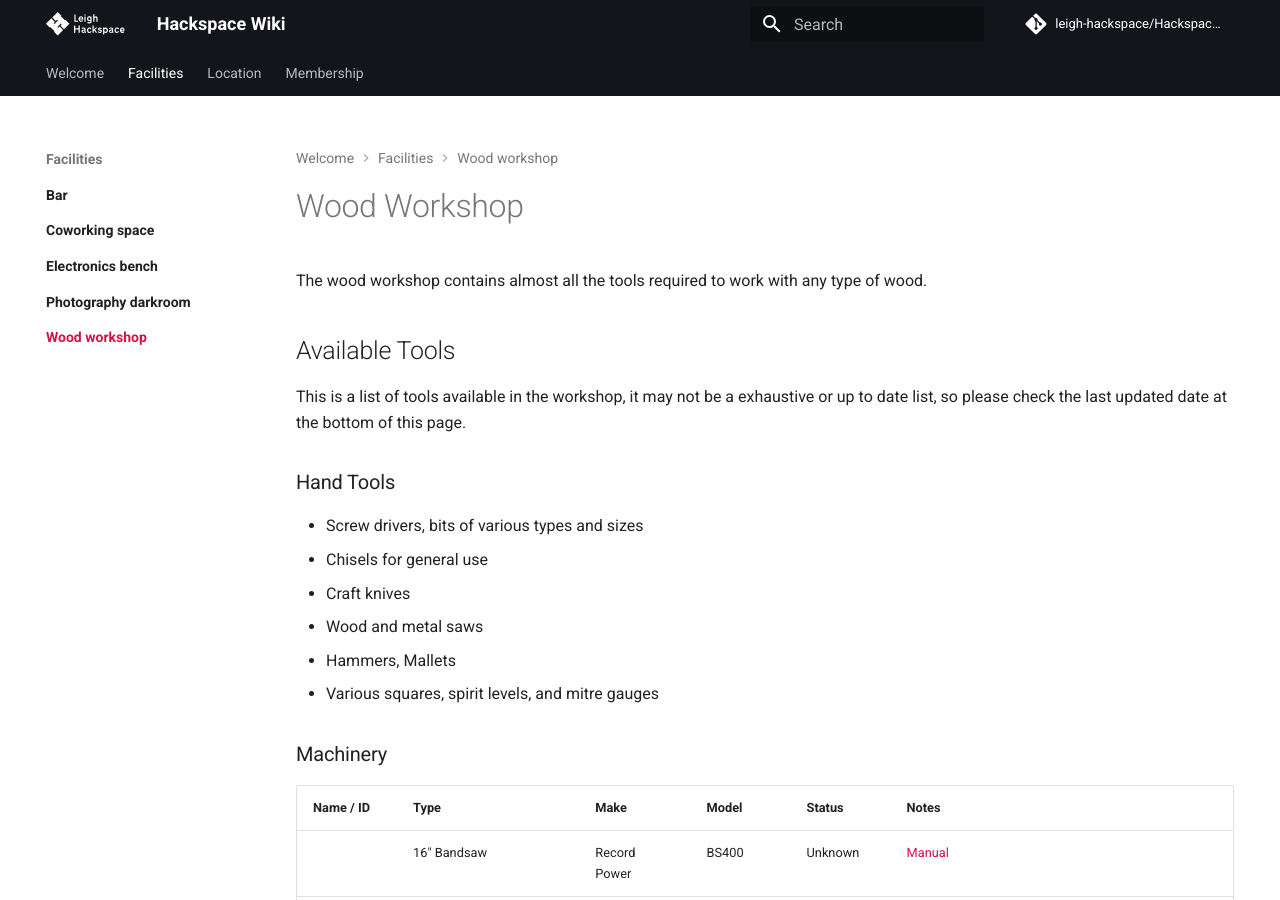
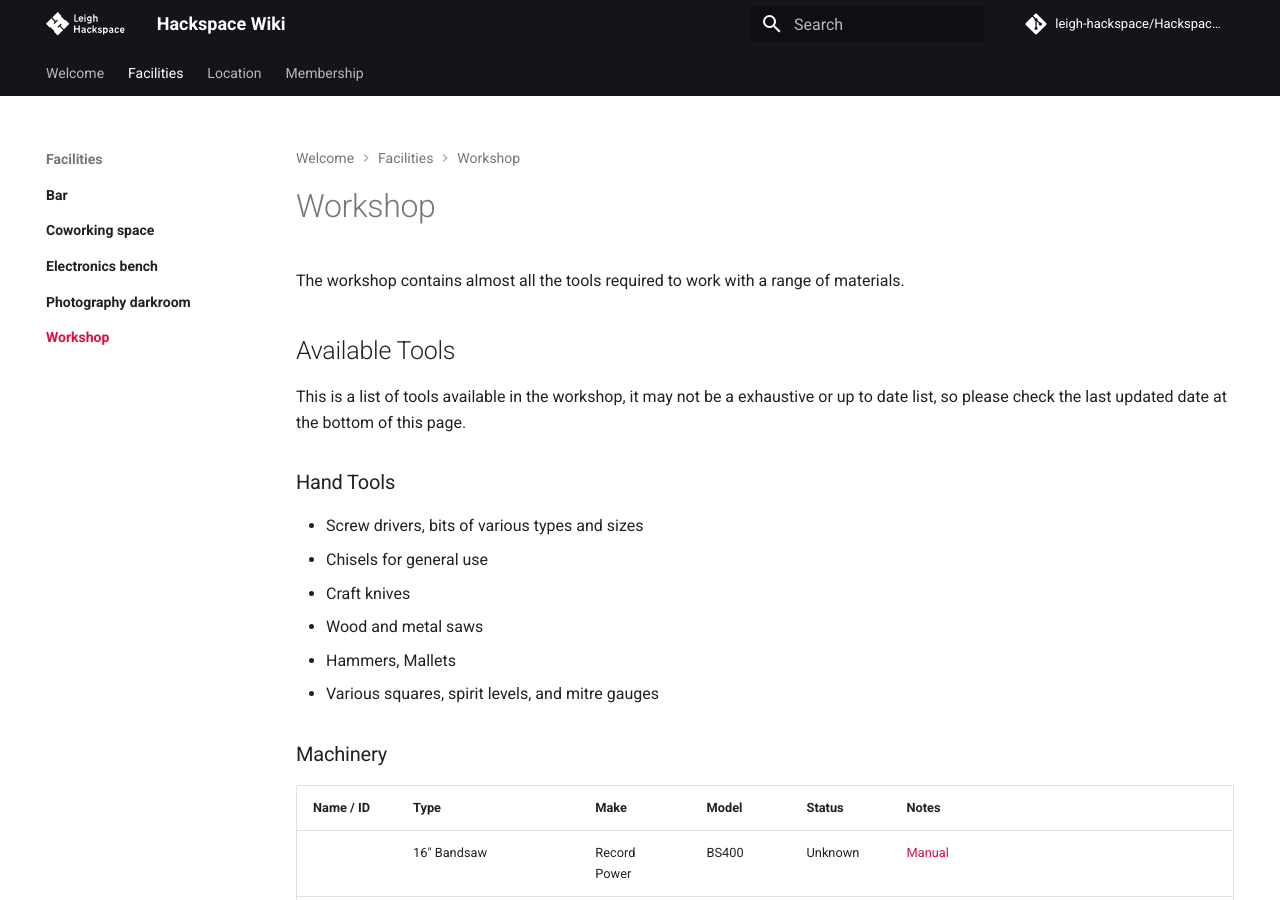
Before and after one commit to leigh-hackspace/HackspaceWiki, an MkDocs documentation site: the page built from docs/facilities/workshop/index.md, in a window 1280 px wide and 900 px high. Built offline with MkDocs 1.6.1 and Material for MkDocs 9.7.7, drawn with Linux system fonts in a browser that asks for light colours; comment, search, counter and statistics services are not loaded; the version menu is left out.

Commit message:
Move to 'Workshop'

```diff
--- a/docs/facilities/wood_workshop/index.md
+++ b/docs/facilities/workshop/index.md
@@ -1,6 +1,6 @@
-# Wood Workshop
+# Workshop
 
-The wood workshop contains almost all the tools required to work with any type of wood.
+The workshop contains almost all the tools required to work with a range of materials.
 
 ## Available Tools
 
```
Also changed, not shown: 7 other files.
